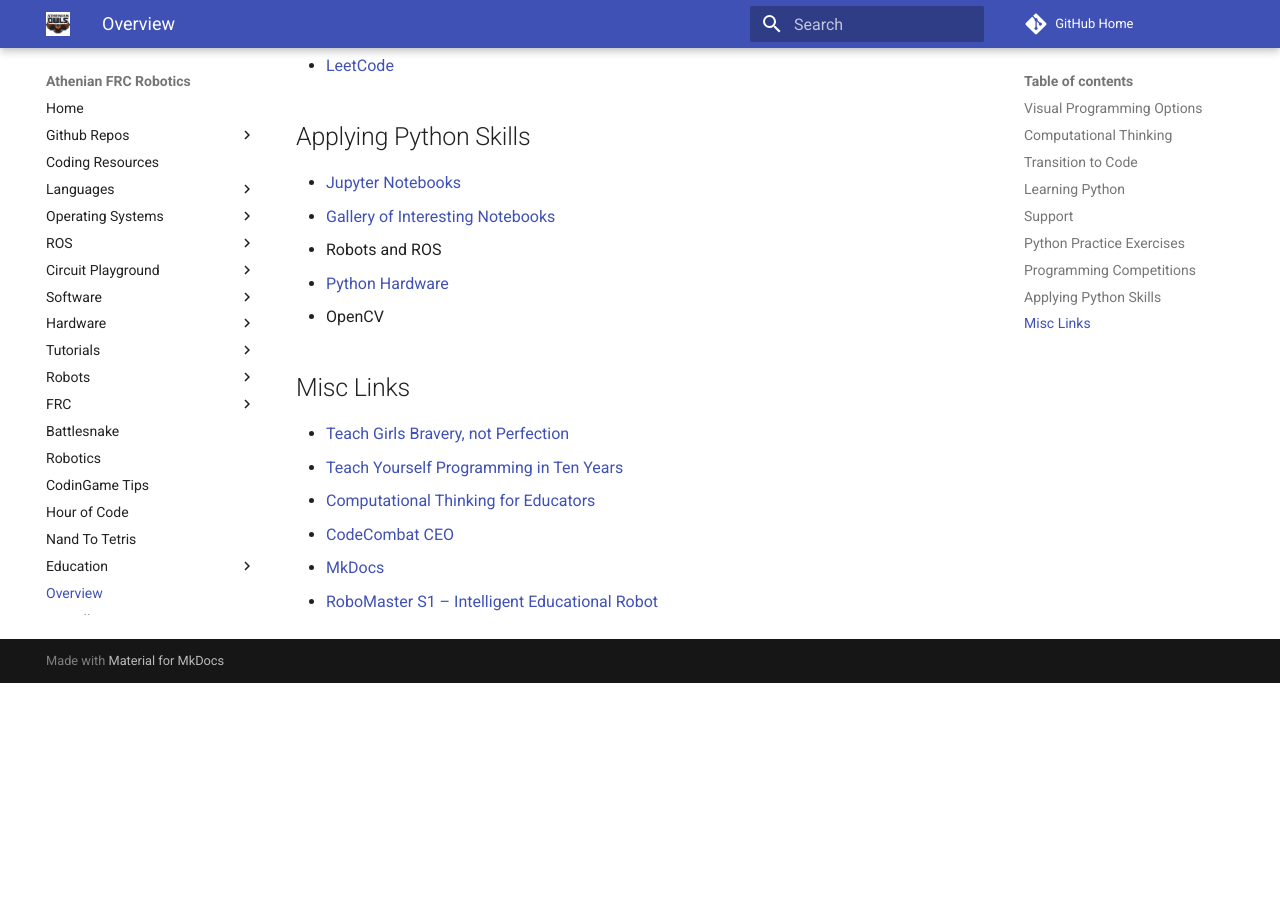
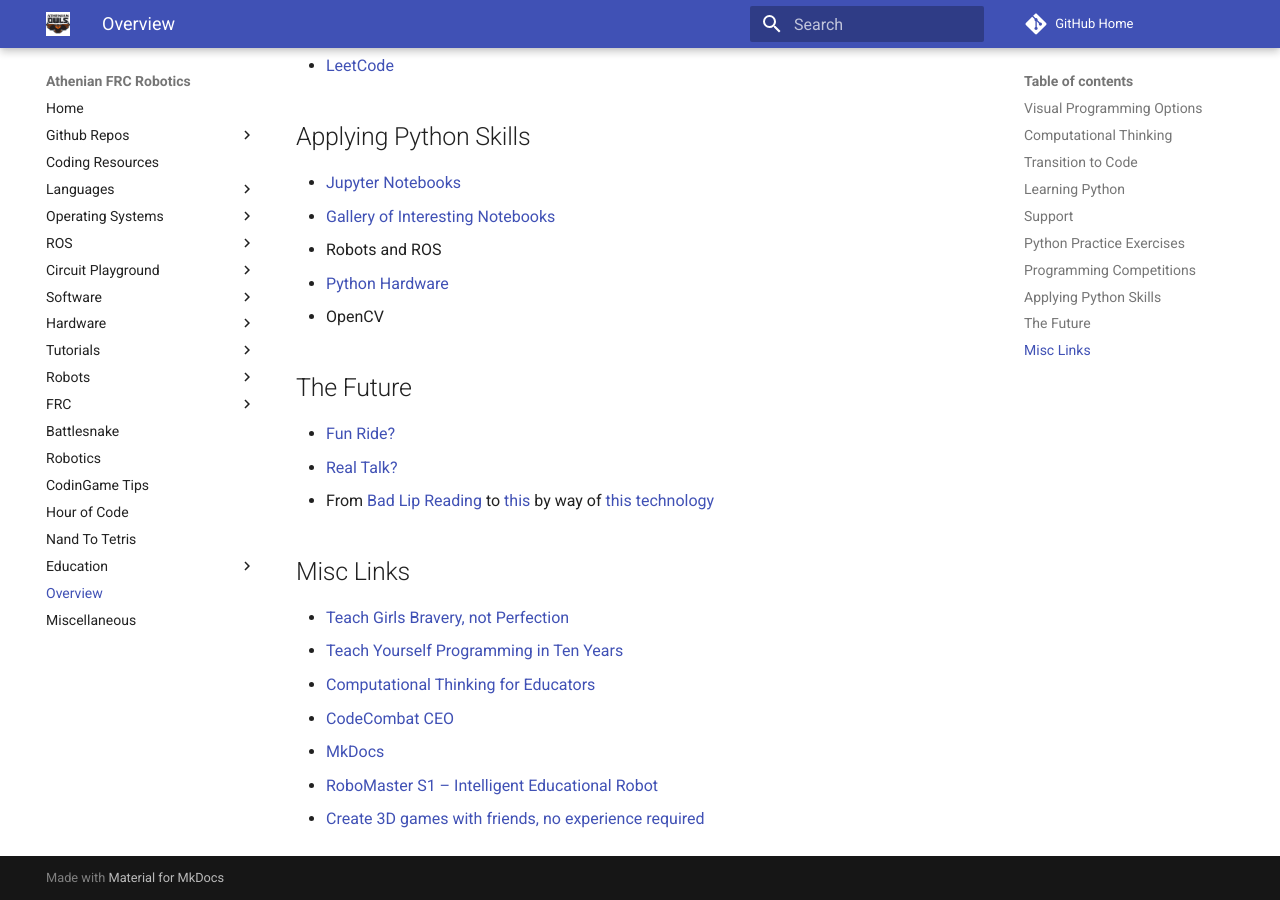
Before and after one commit to athenian-robotics/athenian-robotics-mkdocs, an MkDocs documentation site: the page built from docs/overview.md, in a window 1280 px wide and 900 px high, scrolled down 1683 px. Built offline with MkDocs 1.6.1 and Material for MkDocs 9.7.7, drawn with Linux system fonts in a browser that asks for light colours; comment, search, counter and statistics services are not loaded; before the commit the page ends 2366 px from its top, so only the background shows below that.

Commit message:
Update docs

```diff
--- a/docs/overview.md
+++ b/docs/overview.md
@@ -57,6 +57,12 @@
 * [Python Hardware](https://circuitpython.org/downloads)
 * OpenCV
 
+## The Future
+* [Fun Ride?](https://twitter.com/holdmyale/status/1139438942158299136?cn=ZmxleGlibGVfcmVjc18y)
+* [Real Talk?](https://www.youtube.com/watch?v=DWK_iYBl8cA)
+* From [Bad Lip Reading](https://www.youtube.com/watch?v=8EsUNOIYyKg) to [this](https://www.instagram.com/p/ByaVigGFP2U/)
+by way of [this technology](https://www.youtube.com/watch?v=0ybLCfVeFL4)
+
 ## Misc Links
 * [Teach Girls Bravery, not Perfection](https://www.ted.com/talks/reshma_saujani_teach_girls_bravery_not_perfection?language=en)
 * [Teach Yourself Programming in Ten Years](http://norvig.com/21-days.html)
@@ -64,3 +70,4 @@
 * [CodeCombat CEO](http://www.nickwinter.net)
 * [MkDocs](http://www.mkdocs-demo.org)
 * [RoboMaster S1 – Intelligent Educational Robot](https://www.dji.com/robomaster-s1)
+* [Create 3D games with friends, no experience required](https://www.blog.google/technology/area-120/create-3d-games-friends-no-experience-required/)
```
